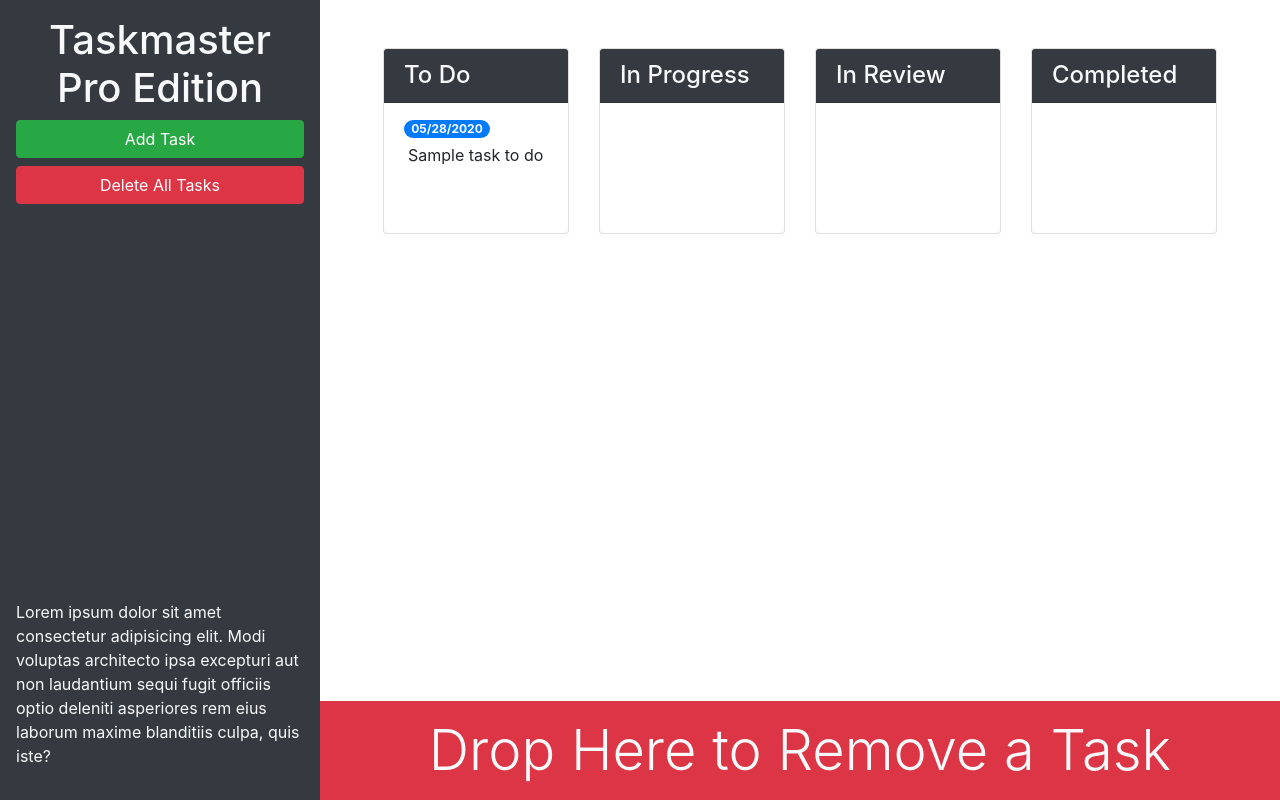
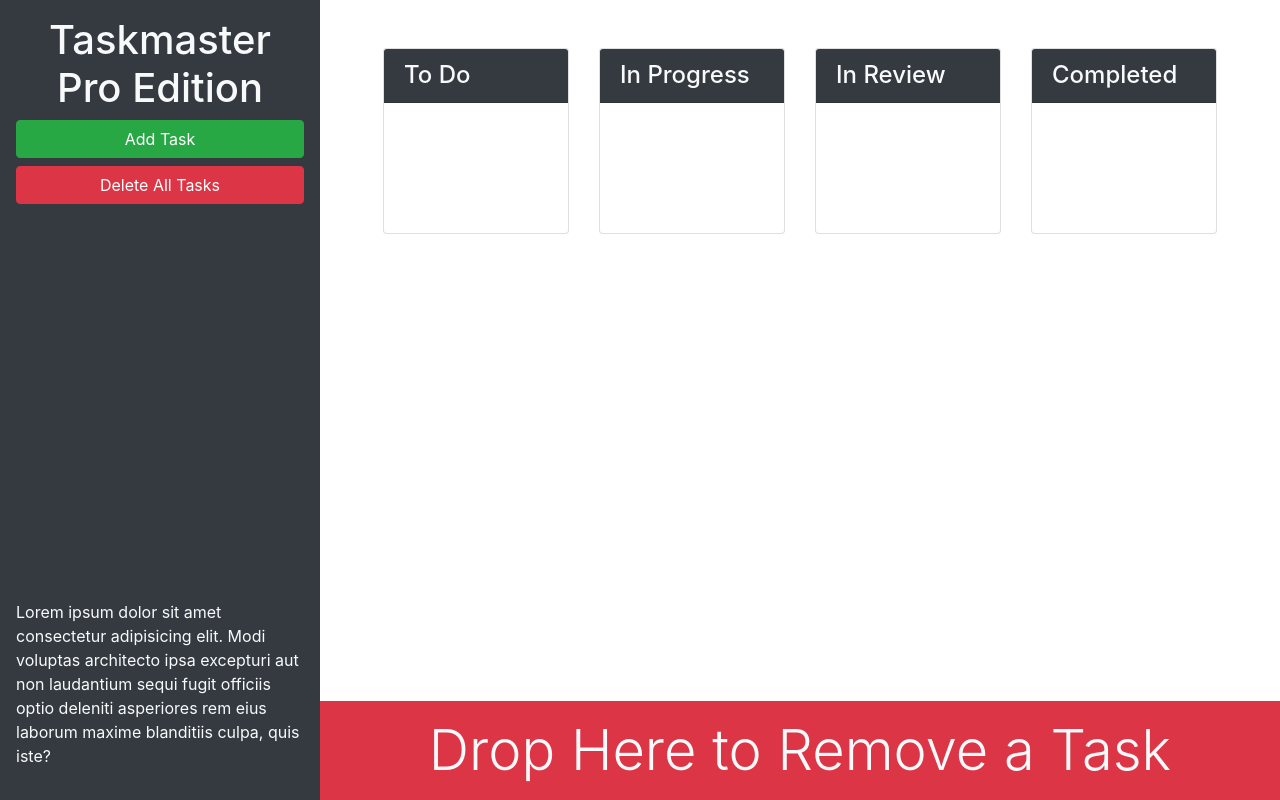
Before and after one commit to ericc97/task-master-2.0, a plain HTML site: page index.html in a window 1280 px wide. Drawn offline with nearby package versions, Linux system fonts and the light colour scheme.

Commit message:
tried to fix local storage bug

```diff
--- a/assets/js/script.js
+++ b/assets/js/script.js
@@ -69,7 +69,7 @@ $("#task-form-modal .btn-primary").click(function() {
 
     // close modal
     $("#task-form-modal").modal("hide");
-
+    console.log(tasks);
     // save in tasks array
     tasks.toDo.push({
       text: taskText,
@@ -119,7 +119,8 @@ $(".list-group").on("blur", "textarea", function(){
       .closest(".list-group-item")
       .index();
 
-    // update task in array and re0save to localstorage
+    debugger;
+    // update task in array and re-save to localstorage
     tasks[status][index].text = text;
     saveTasks();
 
@@ -147,7 +148,7 @@ $(".list-group").on("click", "span", function (){
 
     // swap out elements
     $(this).replaceWith(dateInput);
-
+    console.log (dateInput);
     // auto bring up calender
     dateInput.trigger("focus");
 
@@ -169,9 +170,10 @@ $(".list-group").on("blur", "input[type='text']", function () {
   var index = $(this)
     .closest(".list-group-item")
     .index();
-debugger;
+
   //update task in array and re-save to local storage
   tasks[status][index].date = date;
+
   saveTasks();
 
   // recreate span and insert in place of input element
--- a/index.html
+++ b/index.html
@@ -33,8 +33,6 @@
             </h4>
             <ul id="list-toDo" class="list-group list-group-flush">
               <li class="list-group-item">
-                <span class="badge badge-primary badge-pill">05/28/2020</span>
-                <p class="m-1">Sample task to do</p>
               </li>
             </ul>
           </div>
```
